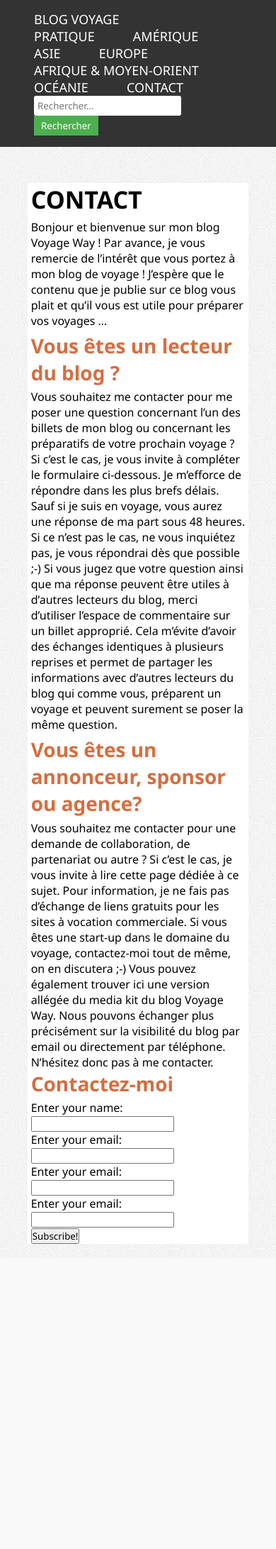
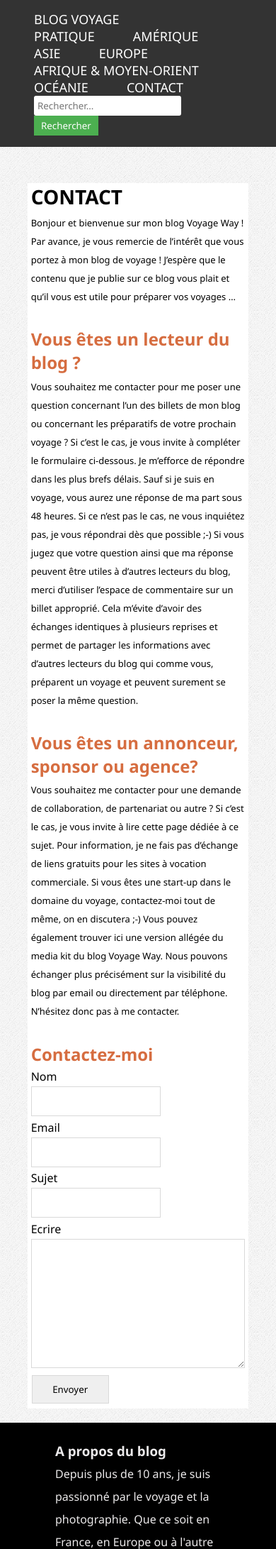
Before and after one commit to MarsWasNotAvailable/viaje, a PHP site: page /contact.php in a window 390 px wide. Shown: the part 72-2255 px from the top of the page at 71% size. Before the commit the page ends 1845 px from the top, so only its background shows below. Run offline with PHP 8.4, Linux system fonts and the light colour scheme.

Commit message:
version responsive de la page de contact

```diff
--- a/components/navbar.php
+++ b/components/navbar.php
@@ -100,7 +100,7 @@
 <a href="index.php"><img id="Blazon" class="logo" src="./images/icons_site_main.png" alt="L'image principale du site" ></a>
 
 <nav class="navbar">
-    <a href="#">BLOG VOYAGE</a>
+    <a href="./index.php">BLOG VOYAGE</a>
     <div class="dropdown">
         <a href="#">PRATIQUE</a>
         <div class="dropdown-content">
@@ -150,7 +150,7 @@
         </div>
     </div>
     <div class="dropdown">
-        <a href="#">CONTACT</a>
+        <a href="./contact.php">CONTACT</a>
         <div class="dropdown-content">
             <a href="#">Option 1</a>
             <a href="#">Option 2</a>
--- a/contact.php
+++ b/contact.php
@@ -21,11 +21,15 @@
 </head>
 
 <style>
-.bg{
-    background-color: #fff;
-    margin: 5% 10%;
-}
-.titre{
+
+/* le background du main  */
+    .bg{
+        background-color: #fff;
+        margin: 5% 10%;
+    }
+
+    /* la partie textuelle */
+    .titre{
         text-transform: uppercase;
         font-weight: bold;
         font-size: 34px;
@@ -46,6 +50,50 @@
         margin-bottom: 1.6%;
     }
 
+    /* le style du formulaire de contact */
+    .contactForm{
+        display: grid;
+    }
+
+    .contactForm input{
+        width: 30%;
+        height: 3em;
+        border: solid 1px #D9D9D9;
+        margin:1% 0 1.5%;
+    }
+
+    .contactForm textarea{
+        border: solid 1px #D9D9D9;
+        margin:1% 0 1.5%;
+    }
+
+    .submit{
+        width: 25%;
+        border: solid 1px #ffff;
+        margin:1% 0;
+    }
+
+        /* version mobile */
+    @media (max-width: 900px) {
+
+        .titre{
+            font-size: 28px;
+        }
+
+        .entete h2{
+            font-size: 24px;
+        }
+
+        .presentation{
+            font-size: 13px;
+            margin-bottom: 10%;
+            line-height: 2em;
+        }
+
+        .contactForm input, .submit{
+            width: 60%;
+        }
+        }
 </style>
 <body>
     <header>
@@ -74,7 +122,7 @@ Si vous jugez que votre question ainsi que ma réponse peuvent être utiles à d
 
             <h2>Vous êtes un annonceur, sponsor ou agence?</h2>
 
-            <p>Vous souhaitez me contacter pour une demande de collaboration, de partenariat ou autre ?
+            <p class="presentation">Vous souhaitez me contacter pour une demande de collaboration, de partenariat ou autre ?
 
 Si c’est le cas, je vous invite à lire cette page dédiée à ce sujet.
 
@@ -85,26 +133,30 @@ Vous pouvez également trouver ici une version allégée du media kit du blog Vo
 
             <h2>Contactez-moi</h2>
             <form action="" method="POST" class="contactForm">
-                <div class="form-example">
-                    <label for="name">Enter your name: </label>
+                <div class="contactForm">
+                    <label for="name"> Nom </label>
                     <input type="text" name="name" id="name" required>
                 </div>
-                <div class="form-example">
-                    <label for="email">Enter your email: </label>
+                <div class="contactForm">
+                    <label for="email">Email </label>
                     <input type="email" name="email" id="email" required>
                 </div>
-                <div class="form-example">
-                    <label for="email">Enter your email: </label>
-                    <input type="email" name="email" id="email" required>
+                <div class="contactForm">
+                    <label for="subject">Sujet</label>
+                    <input type="text" name="subject" id="subject" required>
                 </div>
-                <div class="form-example">
-                    <label for="email">Enter your email: </label>
-                    <input type="email" name="email" id="email" required>
+                <div class="contactForm">
+                    <label for="message">Ecrire</label>
+                    <textarea name="message" id="message" cols="30" rows="10"></textarea>
                 </div>
-                <div class="form-example">
-                    <input type="submit" value="Subscribe!">
+                <div class="contactForm submit">
+                    <input type="submit" value="Envoyer">
                 </div>
             </form>
+        </section>
     </main>
+    <footer>
+        <?php include_once './components/footer.php' ?>
+    </footer>
 </body>
 </html>
```
